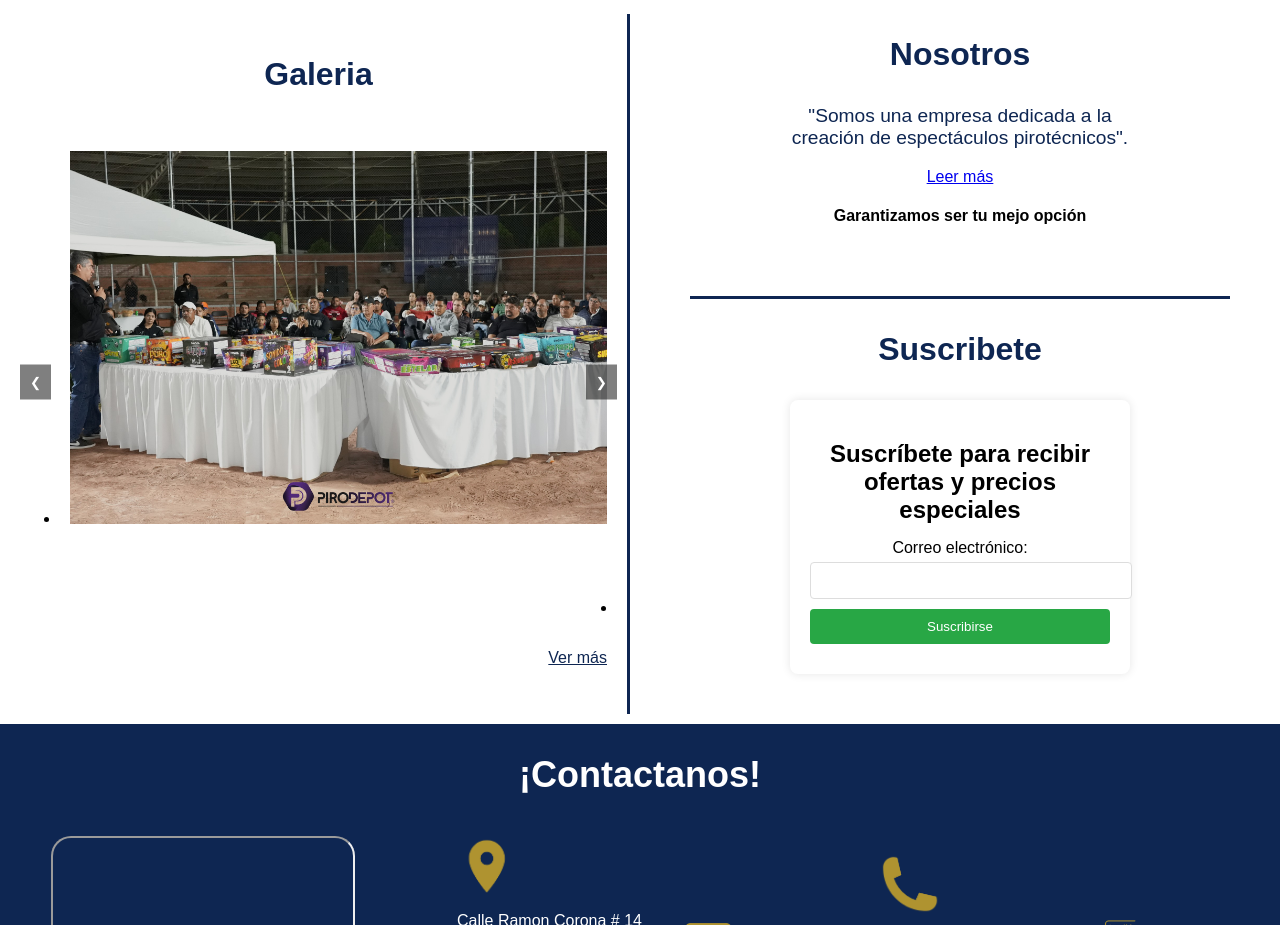
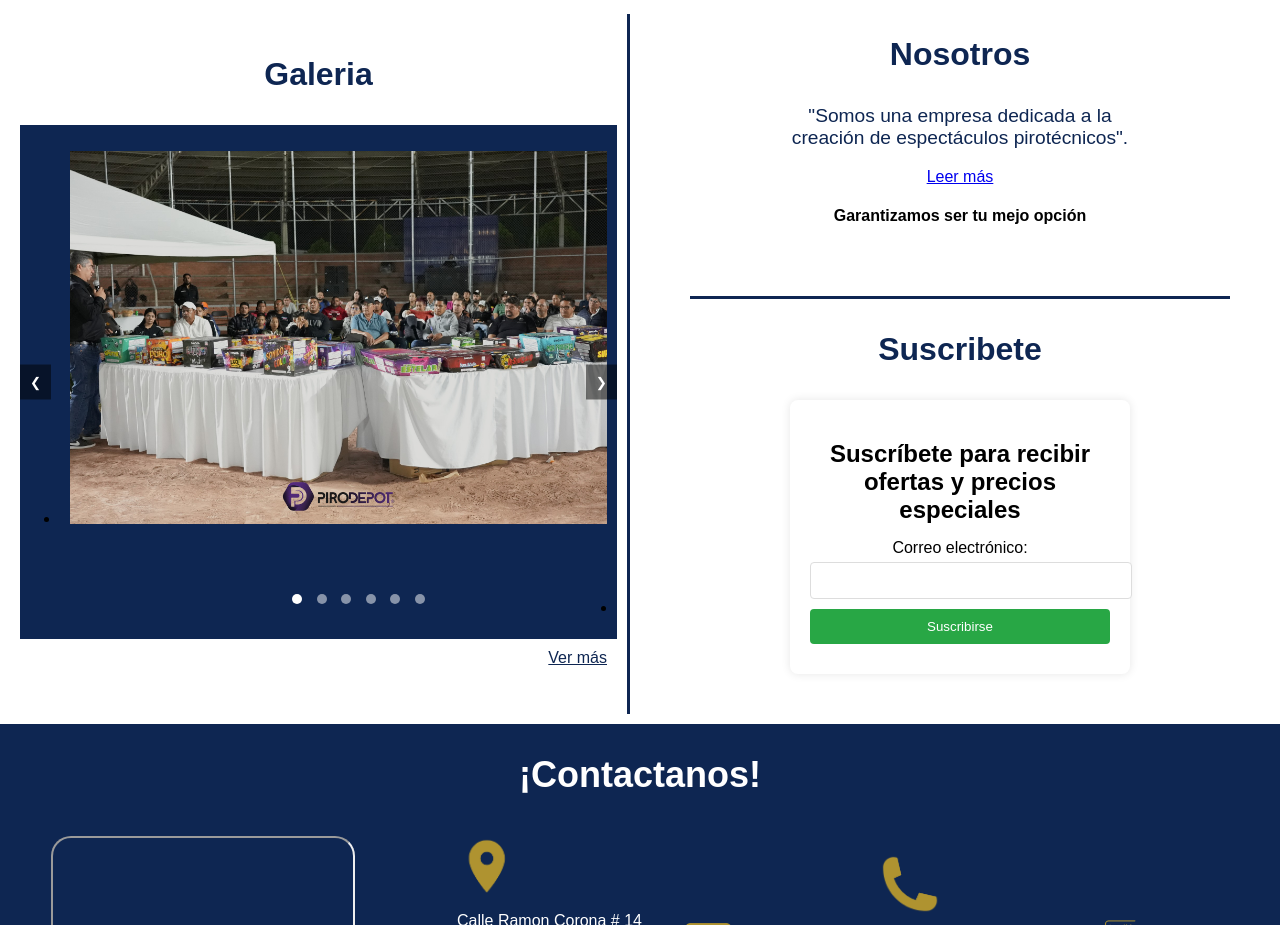
Before and after one commit to Jaime10Mendoza/PiromaWeb2, a plain HTML site: page Index.html in a window 1280 px wide. Shown: the part 780-1705 px from the top of the page. Drawn offline with Linux system fonts and the light colour scheme; grey boxes are pictures that could not be loaded.

Commit message:
Add files via upload

```diff
--- a/style.CSS
+++ b/style.CSS
@@ -389,6 +389,7 @@ body {
     position: relative;
     width: 100%;
     overflow: hidden;
+    background-color: #0e2652;
   }
 
   .slides {
@@ -401,9 +402,13 @@ body {
     box-sizing: border-box;
   }
 
+  .slide a{
+    text-decoration: none;}
+
   .slide img {
     width: 100%;
     display: block;
+    object-fit: cover;
   }
 
   .caption {
```
